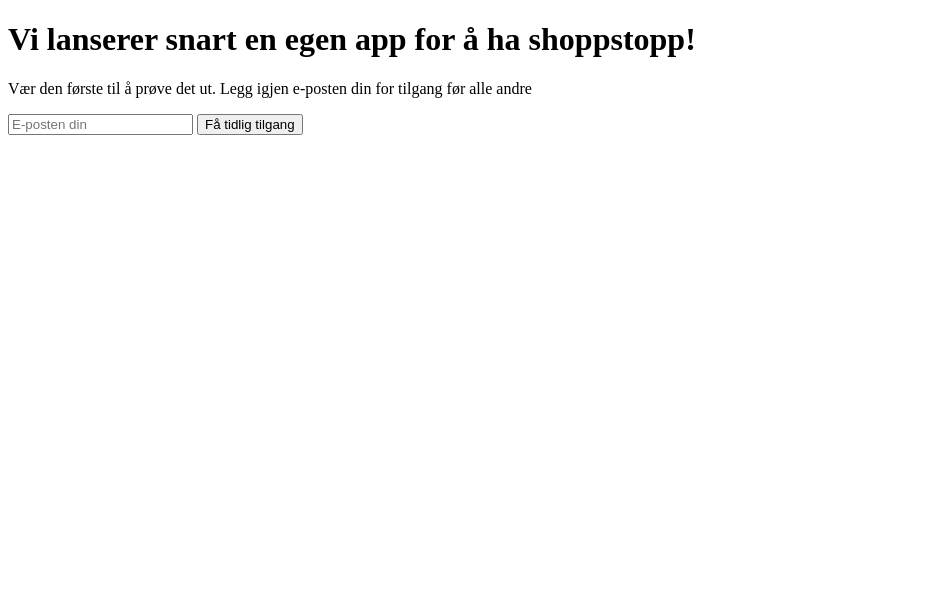
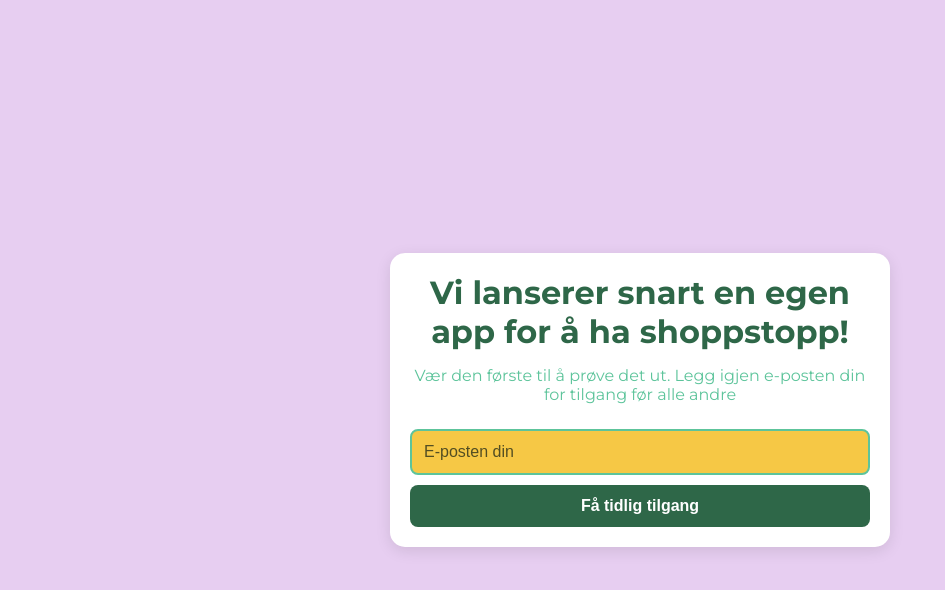
Before and after one commit to Jonathanmylv/shopless-test, a plain HTML site: page index.html in a window 1280 px wide. Shown: the whole page, without its empty margins (0-945 px from the left). Drawn offline with Linux system fonts and the light colour scheme.

Commit message:
Update index.html

```diff
--- a/index.html
+++ b/index.html
@@ -5,7 +5,7 @@
     <meta name="viewport" content="width=device-width, initial-scale=1.0">
     <title>Shoppstopp App Landing Page</title>
     <link href="https://fonts.googleapis.com/css2?family=Montserrat:wght@400;700&display=swap" rel="stylesheet">
-    <link rel="stylesheet" href="styles.css">
+    <link rel="stylesheet" href="styling.css">
 </head>
 <body>
     <div class="container">
```
